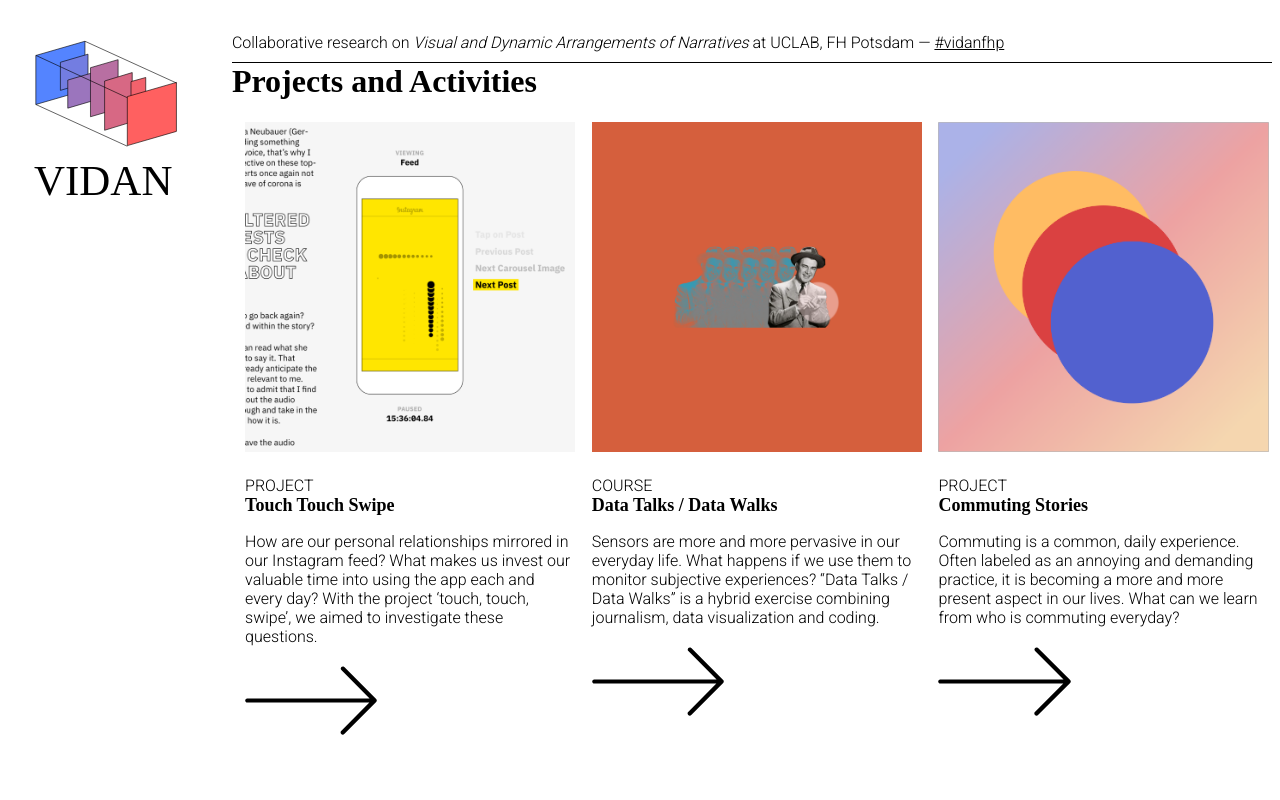
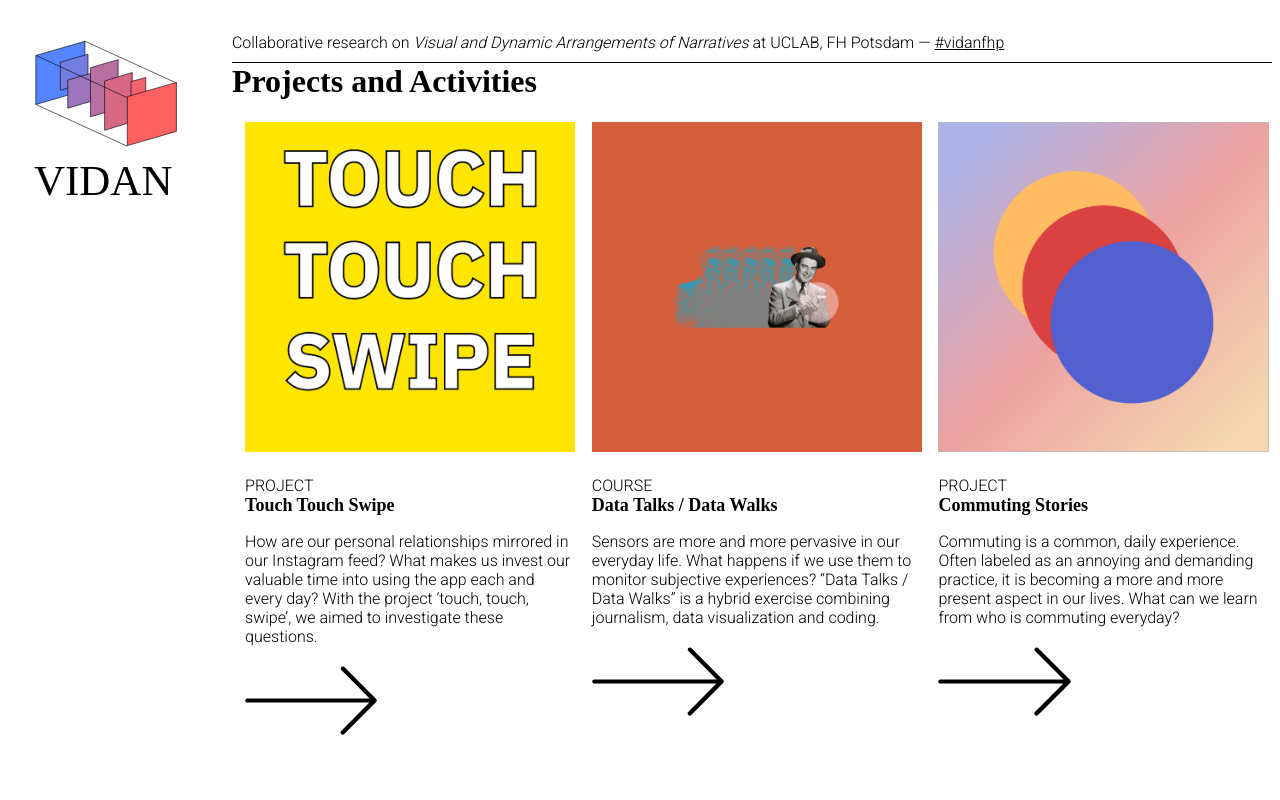
Before and after one commit to uclab-potsdam/vidan_landingpage, a Vue app: page / in a window 1280 px wide. Shown: the top 800 px of the page. Built offline with nearby package versions, Linux system fonts and the light colour scheme; a web font is replaced by a local one.

Commit message:
change swipe preview

```diff
--- a/src/assets/data/content.json
+++ b/src/assets/data/content.json
@@ -5,21 +5,21 @@
       "category": "project",
       "description": "How are our personal relationships mirrored in our Instagram feed? What makes us invest our valuable time into using the app each and every day? With the project ‘touch, touch, swipe’, we aimed to investigate these questions.",
       "link": "https://uclab.fh-potsdam.de/swipe/",
-      "img": "swipe"
+      "img": "swipe.gif"
     },
     {
       "title": "Data Talks / Data Walks",
       "category": "course",
       "description": "Sensors are more and more pervasive in our everyday life. What happens if we use them to monitor subjective experiences? “Data Talks / Data Walks” is a hybrid exercise combining journalism, data visualization and coding.",
       "link": "https://fhp.incom.org/workspace/9090",
-      "img": "datainterviews"
+      "img": "datainterviews.png"
     },
     {
       "title": "Commuting Stories",
       "category": "project",
       "description": "Commuting is a common, daily experience. Often labeled as an annoying and demanding practice, it is becoming a more and more present aspect in our lives. What can we learn from who is commuting everyday?",
       "link": "https://uclab.fh-potsdam.de/commutingstories/",
-      "img": "commuting"
+      "img": "commuting.png"
     }
   ],
   "events": [
--- a/src/components/Projects.vue
+++ b/src/components/Projects.vue
@@ -36,7 +36,7 @@ export default {
   },
   methods: {
     getImgUrl (img) {
-      return require('../assets/images/' + img + '.png')
+      return require('../assets/images/' + img)
     }
   }
 }
```
Also changed, not shown: src/assets/images/swipe.gif (added).
